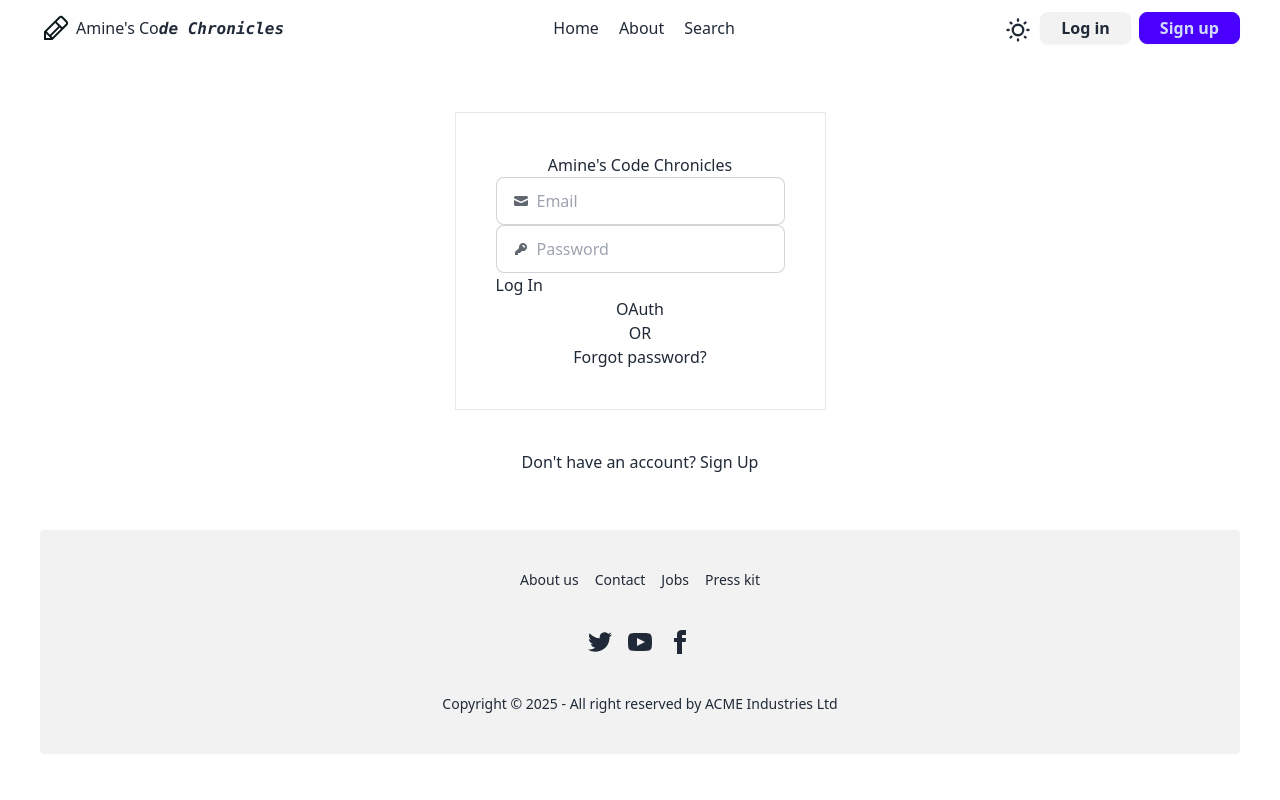
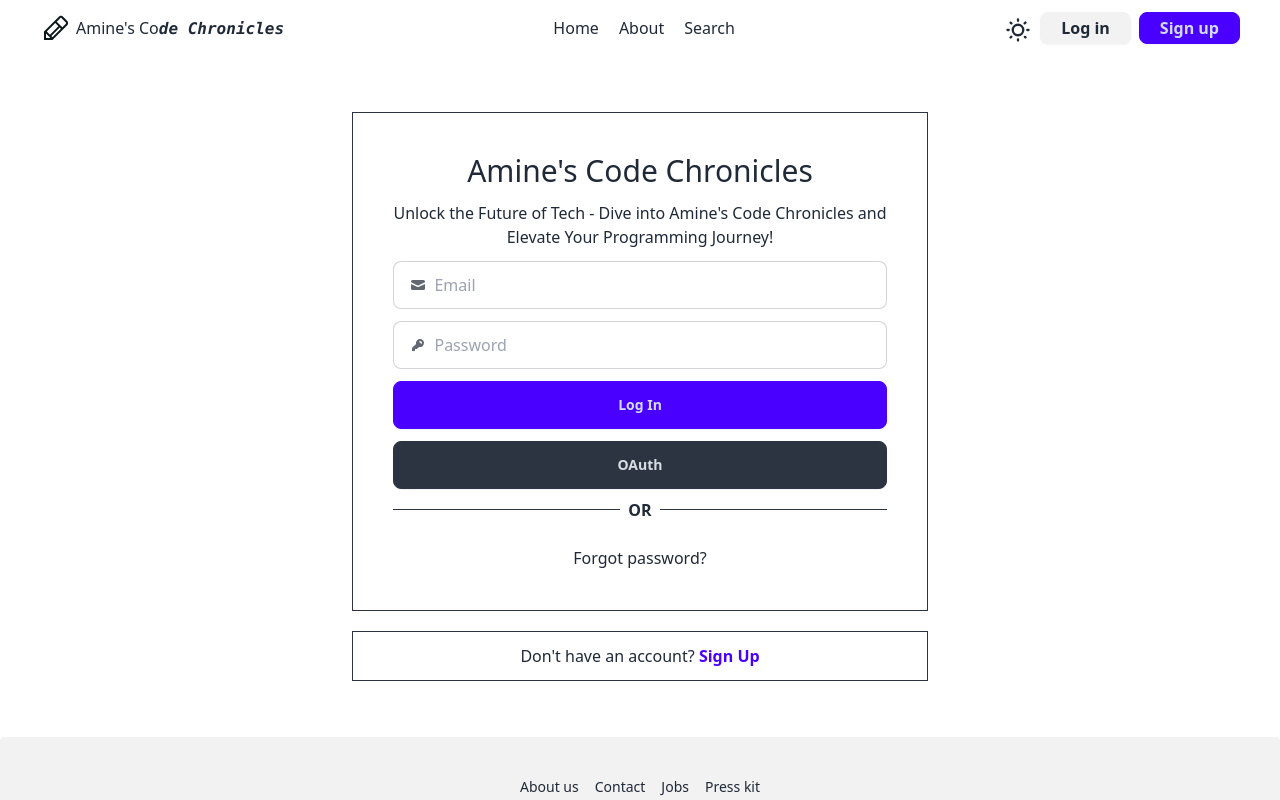
Before and after one commit to amineelamrani/Amine-Blog-MERN, a React (Vite) app in the folder client/: page /sign-in in a window 1280 px wide. Shown: the top 800 px of the page. Built offline with nearby package versions, Linux system fonts and the light colour scheme.

Commit message:
working on the signin page / cookies are not displayed in the browser (shown in the response but not stocked)

```diff
--- a/client/src/App.jsx
+++ b/client/src/App.jsx
@@ -23,8 +23,8 @@ export default function App() {
           <Route path="/sign-up" element={<SignUp />} />
           <Route path="/forgot-password" element={<ForgotPassword />} />
         </Routes>
-        <Footer />
       </div>
+      <Footer />
     </BrowserRouter>
   );
 }
--- a/client/src/components/OAuth.jsx
+++ b/client/src/components/OAuth.jsx
@@ -1,5 +1,9 @@
 import React from "react";
 
 export default function OAuth() {
-  return <div>OAuth</div>;
+  return (
+    <div className="w-full mb-2">
+      <button className="btn btn-neutral w-full">OAuth</button>
+    </div>
+  );
 }
--- a/client/src/pages/SignIn.jsx
+++ b/client/src/pages/SignIn.jsx
@@ -1,14 +1,54 @@
 import { Link } from "react-router";
 import OAuth from "../components/OAuth";
+import { useState } from "react";
 
 export default function SignIn() {
-  const handleSubmit = () => {};
+  // Managing States
+  const [inputData, setInputData] = useState({
+    email: "",
+    password: "",
+  });
+
+  const handleSubmit = async (e) => {
+    // Again the cookies cant see them in the application
+    e.preventDefault();
+    const response = await fetch("http://localhost:3000/api/v1/users/signin", {
+      method: "POST",
+      headers: {
+        "Content-Type": "application/json",
+      },
+      body: JSON.stringify(inputData),
+    });
+    const data = await response.json();
+    console.log(data);
+  };
+
+  const fetchData = async (dataToFetch) => {
+    const response = await fetch("http://localhost:3000/api/v1/users/signin", {
+      method: "POST",
+      headers: {
+        "content-type": "application/json",
+      },
+      body: JSON.stringify(dataToFetch),
+    });
+    const data = await response.json();
+    console.log(data);
+  };
+
+  const handleChange = (e) => {
+    setInputData((values) => ({ ...values, [e.target.name]: e.target.value }));
+  };
 
   return (
-    <div className="flex flex-col py-14 items-center gap-10">
-      <div className="flex flex-col items-center p-10 border">
-        <h1>Amine&apos;s Code Chronicles</h1>
-        <form onSubmit={handleSubmit}>
+    <div className="flex flex-col py-14 items-center gap-5 min-w-96 mx-auto w-fit">
+      <div className="flex flex-col items-center gap-3 p-10 border border-neutral">
+        <h1 className="text-3xl ">Amine&apos;s Code Chronicles</h1>
+        <p className="text-center">
+          Unlock the Future of Tech - Dive into Amine&apos;s Code Chronicles and
+          <br />
+          Elevate Your Programming Journey!
+        </p>
+        <form onSubmit={handleSubmit} className="w-full flex flex-col gap-3">
           <label className="input input-bordered flex items-center gap-2">
             <svg
               xmlns="http://www.w3.org/2000/svg"
@@ -19,7 +59,15 @@ export default function SignIn() {
               <path d="M2.5 3A1.5 1.5 0 0 0 1 4.5v.793c.026.009.051.02.076.032L7.674 8.51c.206.1.446.1.652 0l6.598-3.185A.755.755 0 0 1 15 5.293V4.5A1.5 1.5 0 0 0 13.5 3h-11Z" />
               <path d="M15 6.954 8.978 9.86a2.25 2.25 0 0 1-1.956 0L1 6.954V11.5A1.5 1.5 0 0 0 2.5 13h11a1.5 1.5 0 0 0 1.5-1.5V6.954Z" />
             </svg>
-            <input type="text" className="grow" placeholder="Email" />
+            <input
+              type="text"
+              className="grow"
+              placeholder="Email"
+              name="email"
+              onChange={handleChange}
+              value={inputData.email}
+              required
+            />
           </label>
 
           <label className="input input-bordered flex items-center gap-2">
@@ -35,17 +83,40 @@ export default function SignIn() {
                 clipRule="evenodd"
               />
             </svg>
-            <input type="password" className="grow" placeholder="Password" />
+            <input
+              type="password"
+              className="grow"
+              name="password"
+              placeholder="Password"
+              onChange={handleChange}
+              value={inputData.password}
+              required
+            />
           </label>
-          <button>Log In</button>
+          <button className="btn btn-primary" type="submit">
+            Log In
+          </button>
         </form>
         <OAuth />
-        <div>OR</div>
-        <button>Forgot password?</button>
+        <div
+          id="or-holder"
+          className="relative w-full flex flex-col items-center"
+        >
+          <hr className="w-full border-neutral" />
+          <p className="-translate-y-1/2 text-center bg-base-100 px-2 font-bold">
+            OR
+          </p>
+        </div>
+        <Link to="/forgot-password">
+          <button>Forgot password?</button>
+        </Link>
       </div>
-      <div className="">
-        Don&apos;t have an account? <Link to="/sign-up">Sign Up</Link>
-      </div>
+      <p className="text-center border border-neutral w-full py-3">
+        Don&apos;t have an account?{" "}
+        <Link to="/sign-up" className="text-primary font-bold">
+          Sign Up
+        </Link>
+      </p>
     </div>
   );
 }
```
